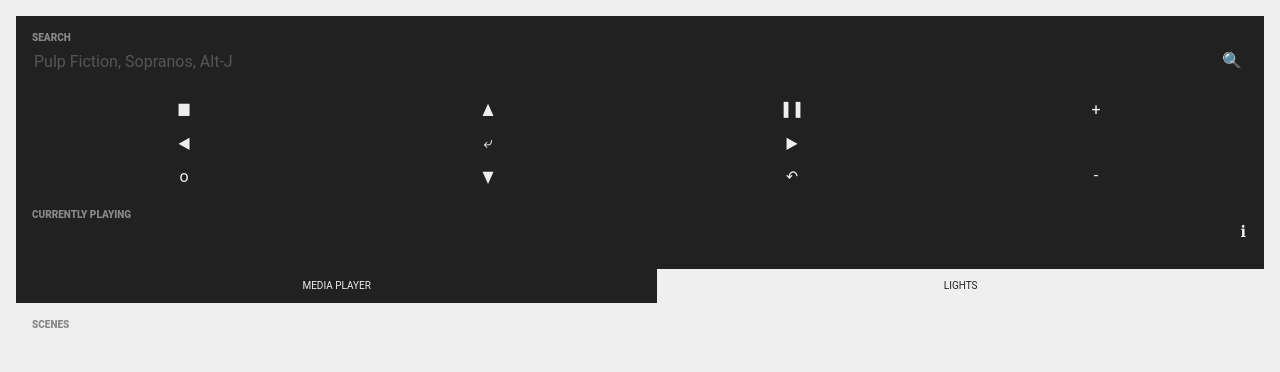
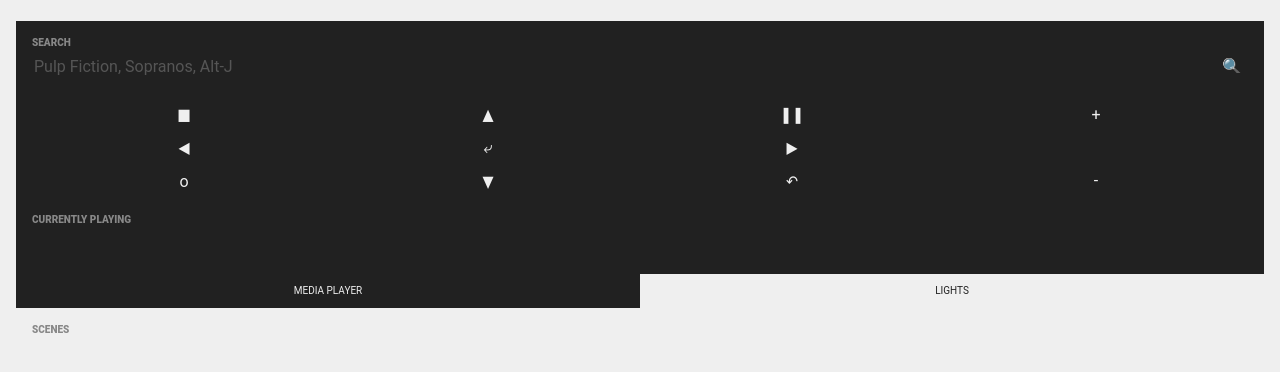
Before and after one commit to ruudrenssen/domotipi, a Flask app: template python/templates/room.jinja in a window 1280 px wide. Shown: the top 372 px of the page. Run offline with Flask 2, Linux system fonts and the light colour scheme; the template is opened without the code that fills it, so the values that code supplies are empty; parts of the project's set-up code (start-up, migrations or seed data) failed here and were passed over.

Commit message:
tempalte update

```diff
--- a/python/app.py
+++ b/python/app.py
@@ -19,7 +19,7 @@ lights.sync_lights(db, hue.lights)
 rooms.sync_rooms(db, hue.rooms)
 
 # setup scenes
-scenes.initialize_scenes(db)
+scenes.initialize_scenes(rooms.get_rooms())
 
 @app.route('/')
 def index():
--- a/python/rooms.py
+++ b/python/rooms.py
@@ -10,6 +10,9 @@ class Rooms:
             room = Room(result[0], result[1], result[2])
             room.sync_lights(database, groups[result[2]-1].lights)
             self.rooms.append(room)
+
+    def get_rooms(self):
+        return self.rooms
 
 
 class Room:
@@ -40,6 +43,9 @@ class Room:
             database.add_light_to_room(light.light_id, self.room_id)
             self.lights.append(light)
 
+    def get_lights(self):
+        return self.lights
+
     def dim_room(self):
         pass
 
--- a/python/scenes.py
+++ b/python/scenes.py
@@ -1,8 +1,10 @@
 class Scenes:
     scenes = []
 
-    def initialize_scenes(self, db):
-        pass
+    def initialize_scenes(self, rooms):
+        for room in rooms:
+            for light in room.get_lights():
+                print(light)
 
 class Scene:
     scene_id = ''
--- a/python/static/css/styles.css
+++ b/python/static/css/styles.css
@@ -177,7 +177,8 @@ input {
 }
 
 .tabs {
-    display: flex;
+    display: grid;
+    grid-template-columns: repeat( auto-fit, minmax(100px, 1fr) );
     padding: 0;
     margin: 0;
     list-style: none;
@@ -194,3 +195,7 @@ input {
 .volume-control {
     flex: 1 0 auto;
 }
+
+.text-center {
+    text-align: center;
+}
--- a/python/templates/room.jinja
+++ b/python/templates/room.jinja
@@ -1,7 +1,7 @@
 {% extends 'layout.jinja' %}
 
 {% block app %}
-    <h2 class="visually-hidden">{{ room[0][1] }}</h2>
+    <h2 class="text-center">{{ room[0][1] }}</h2>
     <section class="top-controls">
 
         {% block top_controls %}
@@ -19,7 +19,7 @@
                     <button name="kodi_action" value="left">◀</button>
                     <button name="kodi_action" value="select">⤶</button>
                     <button name="kodi_action" value="right">▶</button>
-                    <button name="kodi_action" value="options">o</button>
+                    <button name="kodi_action" value="info">o</button>
                     <button name="kodi_action" value="down">▼</button>
                     <button name="kodi_action" value="back">↶</button>
                 </div>
@@ -30,7 +30,6 @@
                 <div class="media-remote__info">
                     <h2>Currently playing</h2>
                     <div>{{ media.current_item }}</div>
-                    <button name="kodi_action" value="info" class="info-button">ℹ</button>
                 </div>
             </form>
         {% endblock %}
```
